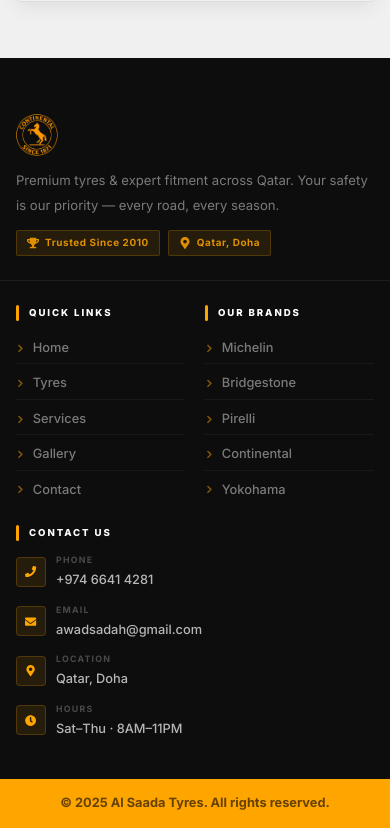
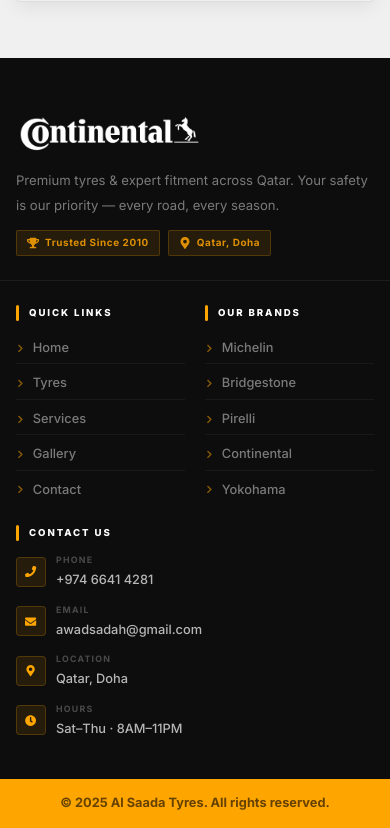
Before and after one commit to ahsanraza30/Al-Saada-Tires, a React (Vite) app: page / in a window 390 px wide. Shown: the part 5786-6614 px from the top of the page. Built offline with nearby package versions, Linux system fonts and the light colour scheme; grey boxes are pictures that could not be loaded; a web font is replaced by a local one.

Commit message:
Update: lightbox redesign, responsive fixes, logo update, image contain fix

```diff
--- a/src/components/SiteFooter.jsx
+++ b/src/components/SiteFooter.jsx
@@ -9,7 +9,7 @@
 
         {/* ── BRAND ROW ── */}
         <div className="footer-brand-row">
-          <img src="/fav.png" alt="Al Saada Tyres" className="footer-logo" />
+          <img src="/ft-logo.png" alt="Al Saada Tyres" className="footer-logo" />
           <p className="footer-tagline">
             Premium tyres &amp; expert fitment across Qatar.
             Your safety is our priority — every road, every season.
```
Also changed, not shown: public/ft-logo.png (added).
